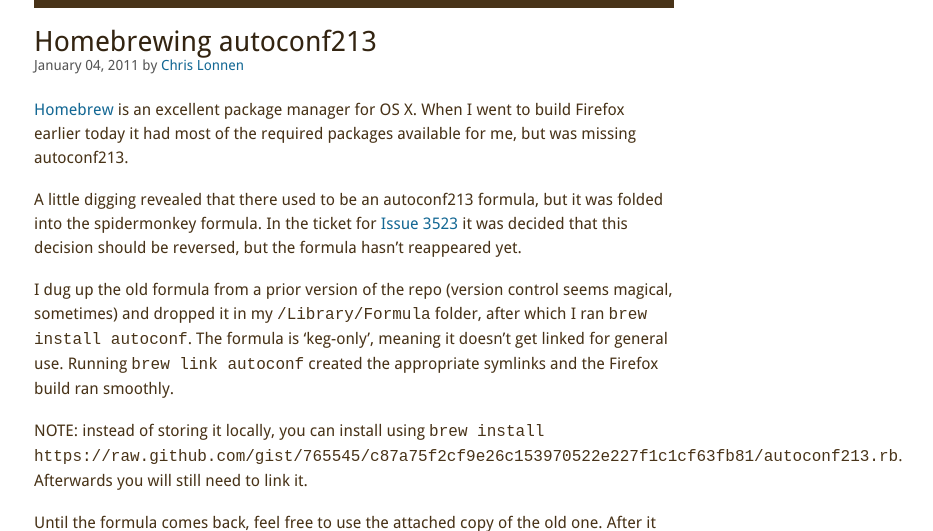
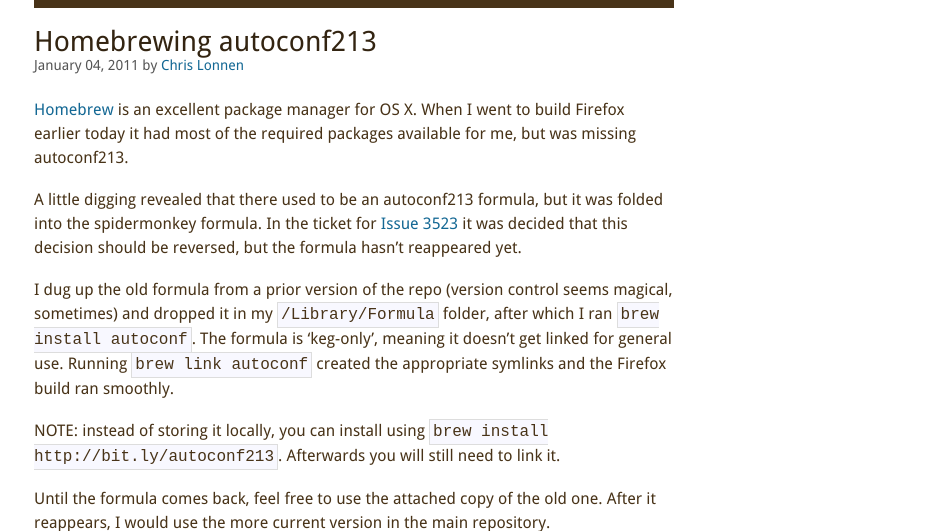
Before and after one commit to lonnen/lonnen.github.com, a Jekyll site: the page built from _posts/2011-01-04-homebrewing-autoconf213.md, in a window 1280 px wide, cut to the strip 0-531 px from the top of the page. Shown: the whole strip, without its empty margins (286-1219 px from the left). Built offline with Jekyll 4.4.1, drawn with Linux system fonts in a browser that asks for light colours; some web fonts are replaced; Markdown is read by kramdown in place of the engine named in the settings.

Commit message:
better autoconf link, code block styling

```diff
--- a/_posts/2011-01-04-homebrewing-autoconf213.md
+++ b/_posts/2011-01-04-homebrewing-autoconf213.md
@@ -9,7 +9,7 @@
 
 I dug up the old formula from a prior version of the repo (version control seems magical, sometimes) and dropped it in my `/Library/Formula` folder, after which I ran `brew install autoconf`. The formula is 'keg-only', meaning it doesn't get linked for general use. Running `brew link autoconf` created the appropriate symlinks and the Firefox build ran smoothly.
 
-NOTE: instead of storing it locally, you can install using `brew install https://raw.github.com/gist/765545/c87a75f2cf9e26c153970522e227f1c1cf63fb81/autoconf213.rb`. Afterwards you will still need to link it.
+NOTE: instead of storing it locally, you can install using `brew install http://bit.ly/autoconf213`. Afterwards you will still need to link it.
 
 Until the formula comes back, feel free to use the attached copy of the old one. After it reappears, I would use the more current version in the main repository.
 
--- a/media/style.css
+++ b/media/style.css
@@ -169,6 +169,9 @@
 
 code {
     font-family: Inconsolata, monospace;
+    background-color: rgb(248, 248, 255);
+    border: 1px solid rgb(221, 221, 221);
+    padding: 3px;
 }
 
 pre {
```
